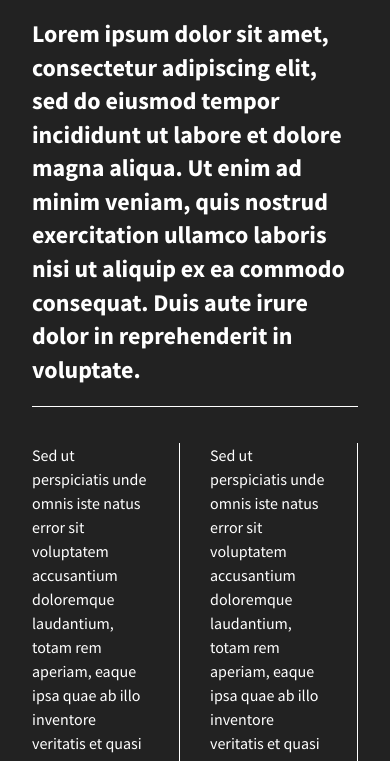
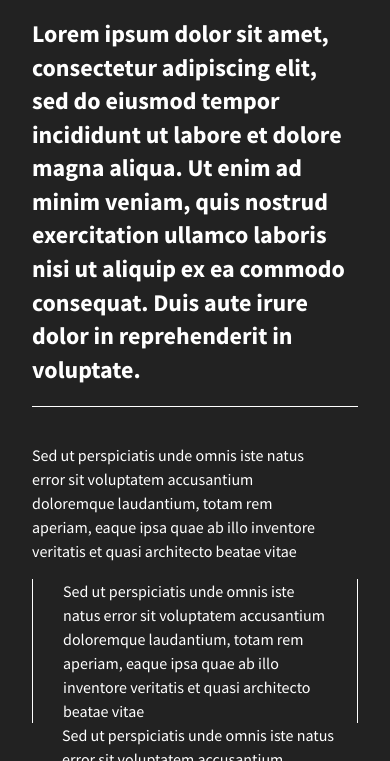
Before and after one commit to VidaWee/08.01-206-flexbox-starter-2023, a plain HTML site: page index.html in a window 390 px wide. Shown: the part 83-844 px from the top of the page. Drawn offline with nearby package versions, Linux system fonts and the light colour scheme.

Commit message:
Add @ medica screen for big big sceen and small screen

```diff
--- a/css/main.css
+++ b/css/main.css
@@ -192,8 +192,8 @@ footer{
   display: flex;
   justify-content: center;
   align-items: center;
-  flex-flow: row wrap;
-  justify-content: space-between;
+  flex-flow: wrap;
+  justify-content: space-around;
 
 
 }
@@ -203,14 +203,14 @@ footer{
   line-height: 1.5em;
   font-size: 1rem;
   background-color: #222;
-  /* width: 30%; */
+  width: 20%;
   min-height: 0;
   display: flex;
   justify-content: center;
   align-items: center;
   flex-grow: 1;
-  flex-shrink: 1;
-  flex-basis: 0;
+  flex-shrink: 1;*/
+
 
 
 
@@ -300,6 +300,7 @@ footer{
   #div-1,
   #div-2{
       /* set your flex value to 1 50% */
+
   }
 
   #div-3 {
@@ -390,3 +391,21 @@ footer{
         page-break-after: avoid;
     }
 }
+
+@media screen  and (max-width:1200px){
+.flex-items{
+
+    width: 20%;
+
+}
+
+}
+
+@media screen  and (max-width:600px){
+    .flex-items{
+
+        width: 90%;
+
+    }
+
+    }
```
